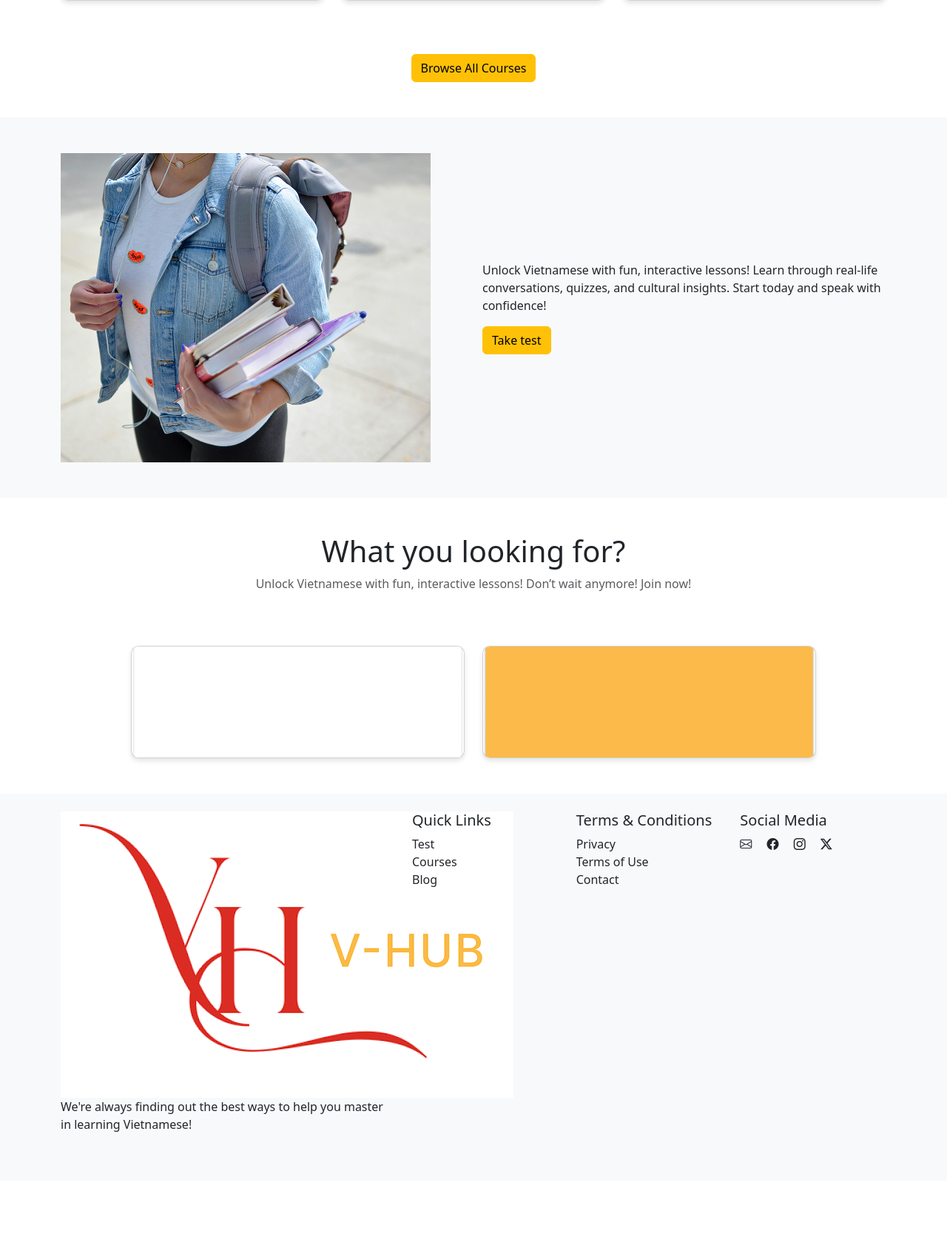
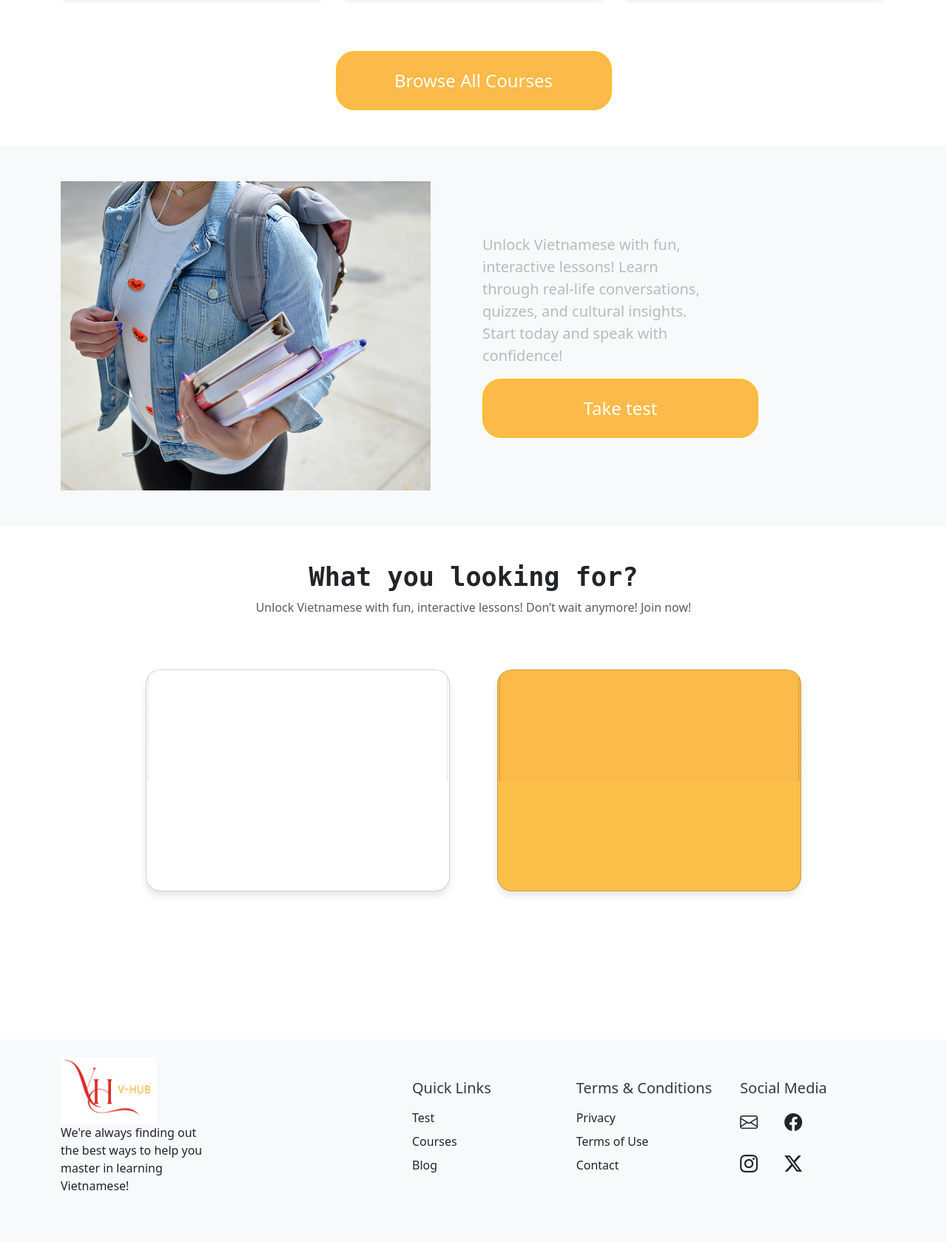
Before and after one commit to TUONGDIR7L5/V-HUB, a PHP site: page /html/home.html in a window 1280 px wide. Shown: the part 1701-3380 px from the top of the page at 74% size. Before the commit the page ends 3231 px from the top, so only its background shows below. Run offline with PHP 8.4, Linux system fonts and the light colour scheme.

Commit message:
Update style4Home.css

```diff
--- a/DoAnCuoiKy/css/style4Home.css
+++ b/DoAnCuoiKy/css/style4Home.css
@@ -91,17 +143,21 @@
 }
 
 .card {
-    border-radius: 10px; /* Bo góc */
-    box-shadow: 0px 4px 6px rgba(0, 0, 0, 0.1); /* Đổ bóng */
-    overflow: hidden; /* Ẩn các góc thừa */
+    border-radius: 10px;
+    box-shadow: 0px 4px 6px rgba(0, 0, 0, 0.1);
+    overflow: hidden;
+    transform: 0.5s;
 }
 .card img {
     height: 150px;
-    object-fit: cover; /* Giữ tỉ lệ ảnh */
+    object-fit: cover;
 }
 .card-body {
-    text-align: center; /* Căn giữa nội dung */
+    text-align: center;
     background-color: #F9F3CE;
+}
+.card:hover {
+    transform: scale(1.09);
 }
 .card-text {
     color: #00000024;
@@ -111,3 +167,120 @@
     width: 15px;
     height: 15px;
 }
+
+.btn-warning {
+    background-color: #FBBA49!important;
+    width: 373px!important;
+    height: 80px!important;
+    color: #ffff;
+    border-radius: 25px!important;
+    font-size: 24px;
+}
+
+
+#phrase-taketest {
+    font-size: 1.25rem;
+    line-height: 1.5;
+    margin-bottom: 1rem;
+    color: #00000040;
+    max-width: 300px;
+}
+
+/* 2 slot của card(Looking for) */
+.card-custom {
+    height: 300px;
+    border-radius: 20px;
+    box-shadow: 0 6px 10px rgba(0, 0, 0, 0.1);
+    transition: transform 0.3s;
+}
+.card-custom:hover {
+    transform: scale(1.02);
+}
+.bg-yellow {
+    background-color: #fcbf49;
+}
+.title {
+    font-family: monospace;
+    font-weight: bold;
+    font-size: 2.2rem;
+}
+.card-spacing {
+    margin: 0 20px;
+}
+
+/* Footer */
+footer {
+    margin-top: 200px;
+    background-color: #f8f9fa;
+    padding: 2rem 0;
+    color: #212529;
+}
+
+#logo-in-footer {
+width: 130px;
+height: 90px;
+}
+
+#text-in-footer {
+font-size: 1rem;
+line-height: 1.5;
+max-width: 210px;
+}
+
+footer h5 {
+    font-size: 1.25rem;
+    margin-bottom: 1rem;
+    color: #343a40;
+}
+
+footer ul {
+    padding: 0;
+    list-style: none;
+}
+
+footer ul li {
+    margin-bottom: 0.5rem;
+}
+
+footer ul li a {
+    color: #212529;
+    text-decoration: none;
+    transition: color 0.3s ease;
+}
+
+footer ul li a:hover {
+    color: #007bff;
+}
+
+footer .bi {
+    font-size: 1.5rem;
+    transition: color 0.3s ease;
+}
+
+footer .bi:hover {
+    color: #007bff;
+}
+
+.bi{
+
+    font-size: 1.5rem;
+}
+
+/* Social */
+.social-grid {
+    display: grid;
+    grid-template-columns: repeat(2, 40px); /* 2 cột */
+    grid-gap: 20px;
+    margin-top: 10px;
+    align-items: center;
+}
+
+.social-grid a {
+    font-size: 24px;
+    color: black;
+    text-decoration: none;
+}
+
+.col-md-7 {
+    padding-top: 30px;
+}
```
Also changed, not shown: other parts of DoAnCuoiKy/css/style4Home.css (+57 -5 lines).
